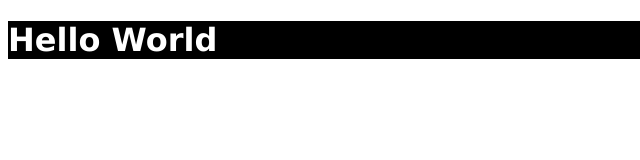
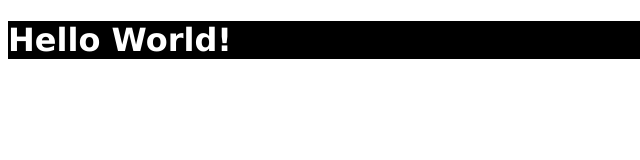
Before and after one commit to kllaudyo/student-reactbook, a plain HTML site: page 01.01.html in a window 1280 px wide. Shown: the full height of the page, 0-640 px from the left. Drawn offline with Linux system fonts and the light colour scheme.

Commit message:
refactor: Utiliza props para tornar componente reutilizavel

```diff
--- a/01.01.html
+++ b/01.01.html
@@ -21,12 +21,12 @@
               color:"white",
               fontFamily:"Verdana"
             }
-          },"Hello World");
+          },this.props.text);
         }
       });
 
       ReactDOM.render(
-        React.createElement(Header),
+        React.createElement(Header, {text: "Hello World!"}),
         document.getElementById('main')
       );
     </script>
```
